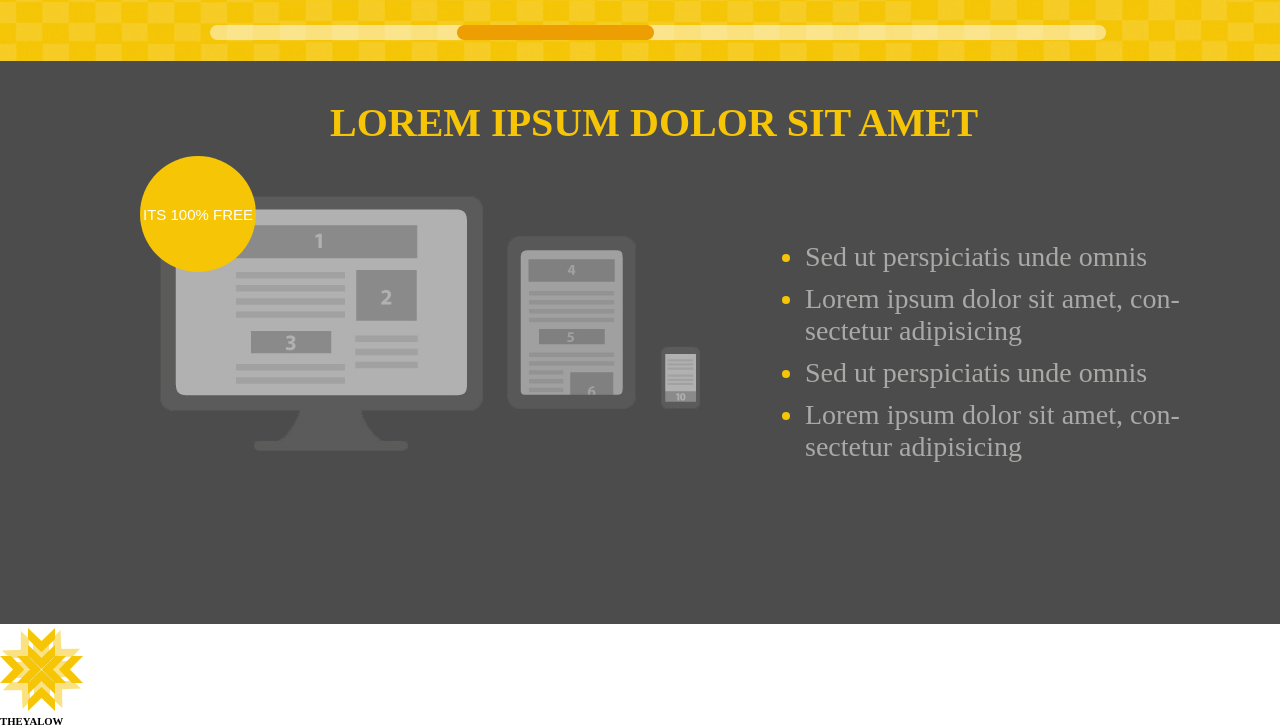
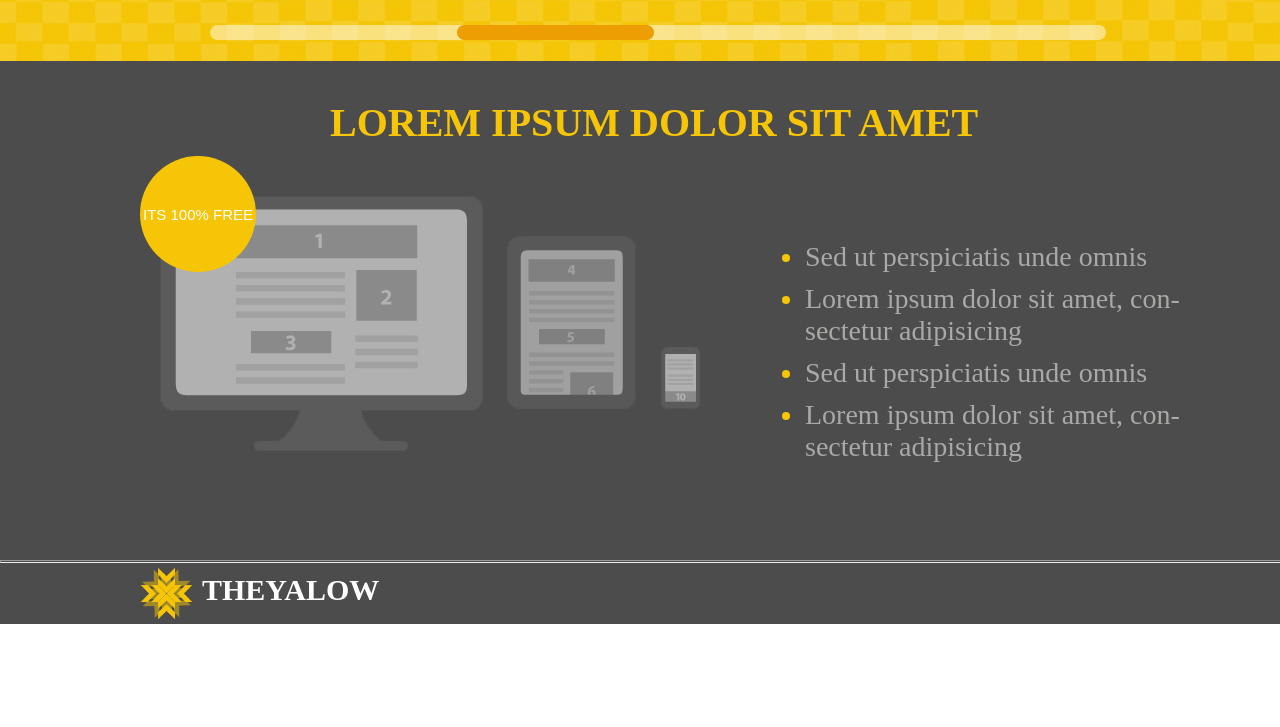
Before and after one commit to 48lika48/theyalow, a plain HTML site: page index.html in a window 1280 px wide. Shown: the part 1226-1953 px from the top of the page. After the commit the page ends 1850 px from the top, so only its background shows below. Drawn offline with Linux system fonts and the light colour scheme.

Commit message:
feat: add footer

```diff
--- a/index.html
+++ b/index.html
@@ -103,11 +103,11 @@
             </section>
         </main>
         <footer>
-            <img src="assets/line.png" alt="Line">
-            <logo>
+            <hr>
+            <div class="logomini">
                 <img src="assets/logo.png" alt="Logo">
-                <h6>THEYALOW</h6>
-            </logo>
+                <h5>THEYALOW</h5>
+            </div>
         </footer>
     </body>
 </html>
--- a/style.css
+++ b/style.css
@@ -208,7 +208,6 @@ h2 {
 }
 
 .information hr {
-    margin-left: 0px;
     width: 0.01%;
     height: 212px;
     color: #b99403;
@@ -416,3 +415,31 @@ span {
 }
 
 /*FOOTER*/
+
+footer {
+    background-color: #4c4c4c;
+    height: 64px;
+}
+
+footer hr {
+    height: 1px;
+    color: black;
+}
+
+.logomini {
+    display: flex;
+}
+
+.logomini img {
+    width: 51px;
+    height: 51px;
+    padding-top: 5px;
+    padding-left: 141px;
+}
+
+h5 {
+    font-family: "LucidaSans-Italic", "MyriadPro-Regular";
+    font-size: 30px;
+    color: white;
+    padding: 10px 0 0 10px;
+}
```
Also changed, not shown: assets/line.png (deleted).
